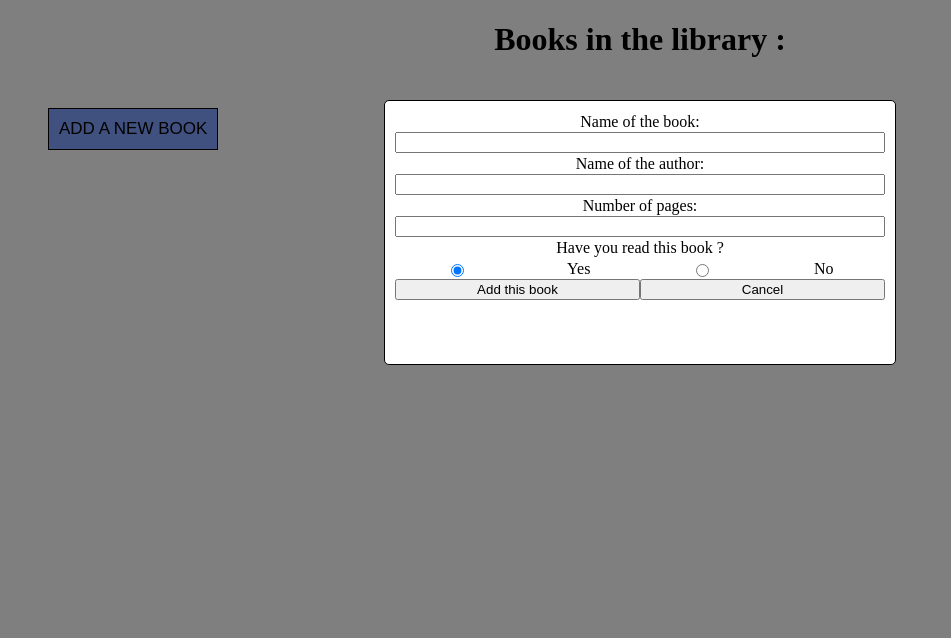
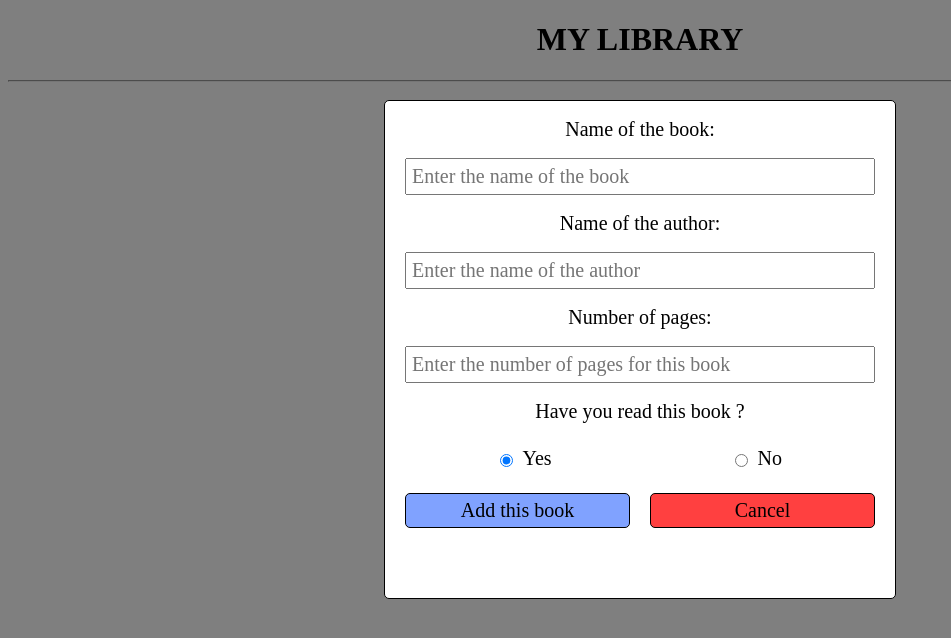
Before and after one commit to phoenixwright-creator/libraryProject, a plain HTML site: page index.html in a window 1280 px wide. Both pictures are taken after a click on the button "ADD A NEW BOOK". Shown: the whole page, without its empty margins (0-951 px from the left). Drawn offline with Linux system fonts and the light colour scheme.

Commit message:
added a bit more styling + protected the form from entering negative numbers of pages for books or equal to zero

```diff
--- a/index.html
+++ b/index.html
@@ -8,19 +8,20 @@
     <title>Library Content Management Software</title>
 </head>
 <body>
-    <h1 id="title">Books in the library : </h1>
+    <h1 id="title">MY LIBRARY</h1>
+    <hr>
     <div id="libraryTab">
     </div>
     <div id="overlay">
             <form id="addBookForm">
                 <label for="formBookName" id="formBookNameLabel">Name of the book:</label><br>
-                <input type="text" id="formBookName" name="formBookName" required><br>
+                <input type="text" id="formBookName" name="formBookName" placeholder="Enter the name of the book" required><br>
 
                 <label for="formBookAuthor" id="formBookAuthorLabel">Name of the author:</label><br>
-                <input type="text" id="formBookAuthor" name="formBookAuthor" required><br>
+                <input type="text" id="formBookAuthor" name="formBookAuthor" placeholder="Enter the name of the author" required><br>
 
                 <label for="formPagesNumber" id="formPagesNumberLabel">Number of pages:</label><br>
-                <input type="number" id="formPagesNumber" name="formPagesNumber" required><br>
+                <input type="number" id="formPagesNumber" name="formPagesNumber" placeholder="Enter the number of pages for this book" required><br>
 
                 <label for="formReadStatus" id="formReadStatusLabel">Have you read this book ?</label><br>
                 <input type="radio" id="formRead" name="formReadStatus" checked>
--- a/script.js
+++ b/script.js
@@ -163,11 +163,15 @@ const addBookFormButton = document.getElementById('addBook');
     const pages = document.getElementById('formPagesNumber').value;
     const read = document.getElementById('formRead');
 
-    if (title !== "" && author !== "" && pages !== null && read.checked === true) {
+    if (pages <= 0) {
+      alert ("A book with no pages doesn't even exist !");
+      return;
+    }
+    else if (title !== "" && author !== "" && pages !== null && pages > 0 && read.checked === true) {
       let book = new Book(title, author, pages, 'YES');
       myLibrary.push(book);
     }
-    else if (title !== "" && author !== "" && pages !== null && read.checked === false) {
+    else if (title !== "" && author !== "" && pages !== null && pages > 0 && read.checked === false) {
       let book = new Book(title, author, pages, 'NO');
       myLibrary.push(book);
     }
--- a/style.css
+++ b/style.css
@@ -1,28 +1,30 @@
 body {
     text-align: center;
+    font-family:'Times New Roman', Times, serif;
 }
 
 #title {
     text-align: center;
-    margin-bottom: 50px;
 }
 
 #libraryTab {
     display: flex;
     flex-wrap: wrap;
     flex-direction: column;
+    margin-top: 40px;
     margin-left: 40px;
     margin-right: 40px;
 }
 
 #addBookButton {
     display: inline-block;
-    align-self: flex-start;
+    align-self: center;
     background-color: rgb(128, 162, 255);
     border: 1px solid black;
     padding: 10px;
     margin-bottom: 40px;
-    font-size: 17px;
+    font-size: 20px;
+    font-family:'Times New Roman', Times, serif;
 }
 
 .bookLine {
@@ -45,6 +47,7 @@ body {
 .changeReadStatus, .deleteBook {
     width: 75%;
     height: 75%;
+    font-family:'Times New Roman', Times, serif;
 }
 
 .color1 {
@@ -93,7 +96,10 @@ body {
         "readStatusLabel readStatusLabel readStatusLabel readStatusLabel"
         "readStatusRadioYes readStatusYes readStatusRadioNo readStatusNo"
         "addBook addBook cancel cancel";
-    padding: 10px;
+    padding-top: 10px;
+    padding-bottom: 10px;
+    padding-left: 20px;
+    padding-right: 20px;
     align-items: center;
     border: 1px solid black;
     border-radius: 5px;
@@ -101,52 +107,98 @@ body {
 
 #formBookNameLabel {
     grid-area: bookNameLabel;
+    font-size: 20px;
+    margin-bottom: 10px;
 }
 
 #formBookName {
     grid-area: bookNameInput;
+    font-size: 20px;
+    margin-bottom: 10px;
+    font-family:'Times New Roman', Times, serif;
+    padding: 5px;
 }
 
 #formBookAuthorLabel {
     grid-area: bookAuthorLabel;
+    font-size: 20px;
+    margin-bottom: 10px;
 }
 
 #formBookAuthor {
     grid-area: bookAuthorInput;
+    font-size: 20px;
+    padding: 5px;
+    margin-bottom: 10px;
+    font-family:'Times New Roman', Times, serif;
 }
 
 #formPagesNumberLabel {
     grid-area: pagesNumberLabel;
+    font-size: 20px;
+    margin-bottom: 10px;
 }
 
 #formPagesNumber {
     grid-area: pagesNumberInput;
+    font-size: 20px;
+    padding: 5px;
+    margin-bottom: 10px;
+    font-family:'Times New Roman', Times, serif;
 }
 
 #formReadStatusLabel {
     grid-area: readStatusLabel;
+    font-size: 20px;
+    margin-bottom: 10px;
 }
 
 #formRead {
     grid-area: readStatusRadioYes;
+    margin-bottom: 10px;
+    justify-self: end;
+    margin-right: 10px;
 }
 
 #formReadYes {
     grid-area: readStatusYes;
+    font-size: 20px;
+    margin-bottom: 10px;
+    justify-self: start;
 }
 
 #formNotRead {
     grid-area: readStatusRadioNo;
+    margin-bottom: 10px;
+    justify-self: end;
+    margin-right: 10px;
 }
 
 #formReadNo {
     grid-area: readStatusNo;
+    font-size: 20px;
+    margin-bottom: 10px;
+    justify-self: start;
 }
 
 #addBook {
     grid-area: addBook;
+    font-size: 20px;
+    font-family:'Times New Roman', Times, serif;
+    margin-right: 10px;
+    background-color: rgb(128, 162, 255);
+    border: 1px solid black;
+    border-radius: 5px;
+    padding: 5px;
 }
 
 #cancel {
     grid-area: cancel;
+    font-size: 20px;
+    font-family:'Times New Roman', Times, serif;
+    margin-left: 10px;
+    background-color: rgb(255, 64, 64);
+    border: 1px solid black;
+    border-radius: 5px;
+    padding: 5px;
 }
```
